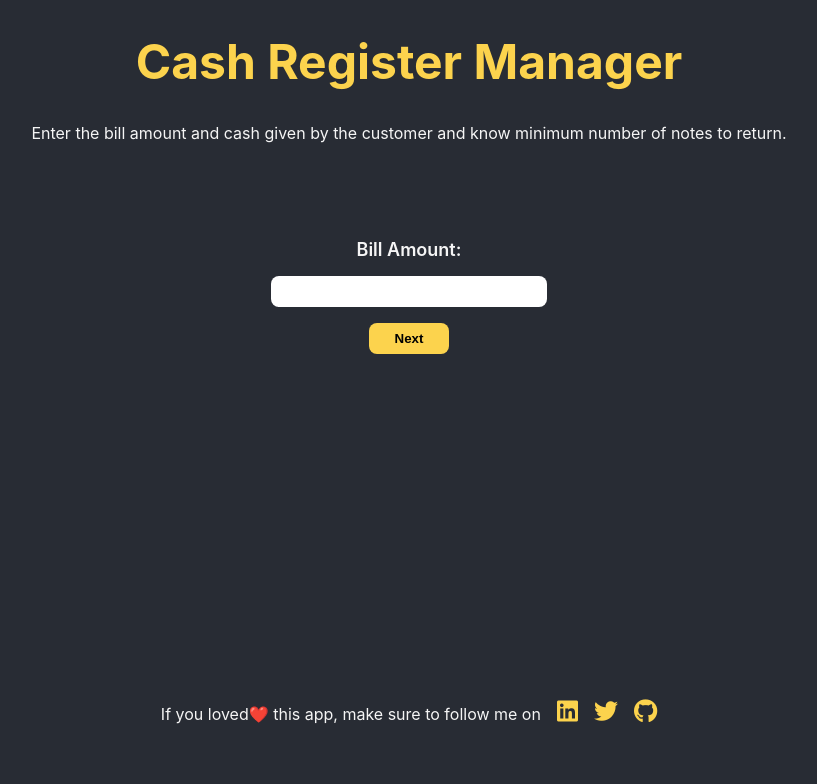
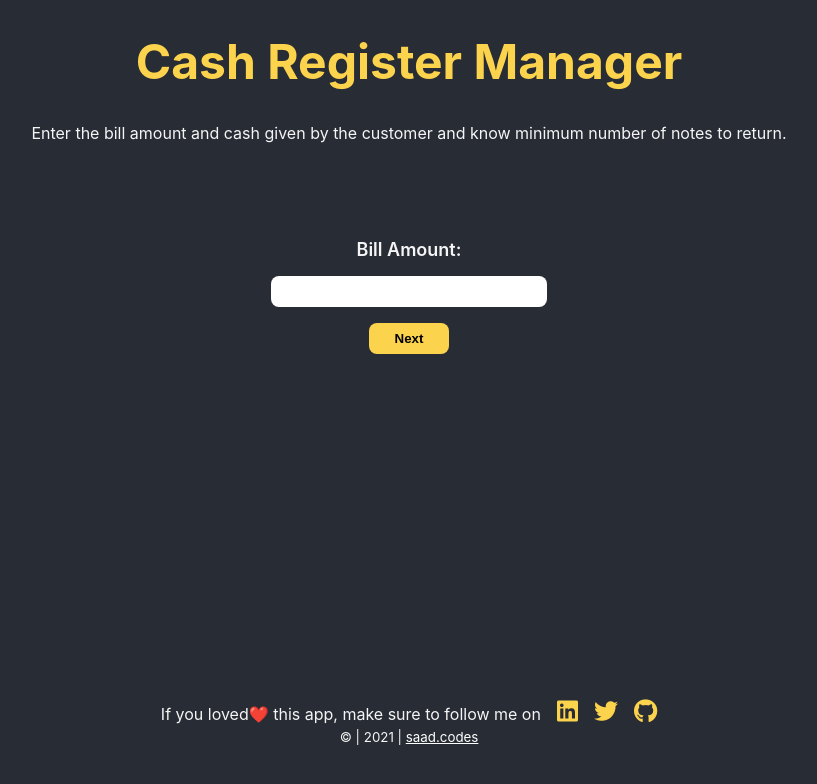
Before and after one commit to shaik-saad/cash-register-manager, a React (Create React App) app: page / in a window 1280 px wide. Shown: the top 784 px of the page, without its empty margins (231-1048 px from the left). Built offline with nearby package versions, Linux system fonts and the light colour scheme.

Commit message:
feat: added portfolio link

```diff
--- a/src/App.css
+++ b/src/App.css
@@ -103,3 +103,7 @@ footer p{
   text-decoration: none;
   font-size: 1.5rem;
 }
+
+#copy-right a{
+  color: white;
+}
--- a/src/App.js
+++ b/src/App.js
@@ -159,6 +159,8 @@ function App() {
                 </a>
             </li>
           </ul>
+          <br/>
+          <small id="copy-right">© | 2021 | <a href="https://shaiksaadullah.netlify.app/">saad.codes</a></small>
         </footer>
     </div>
   );
```
